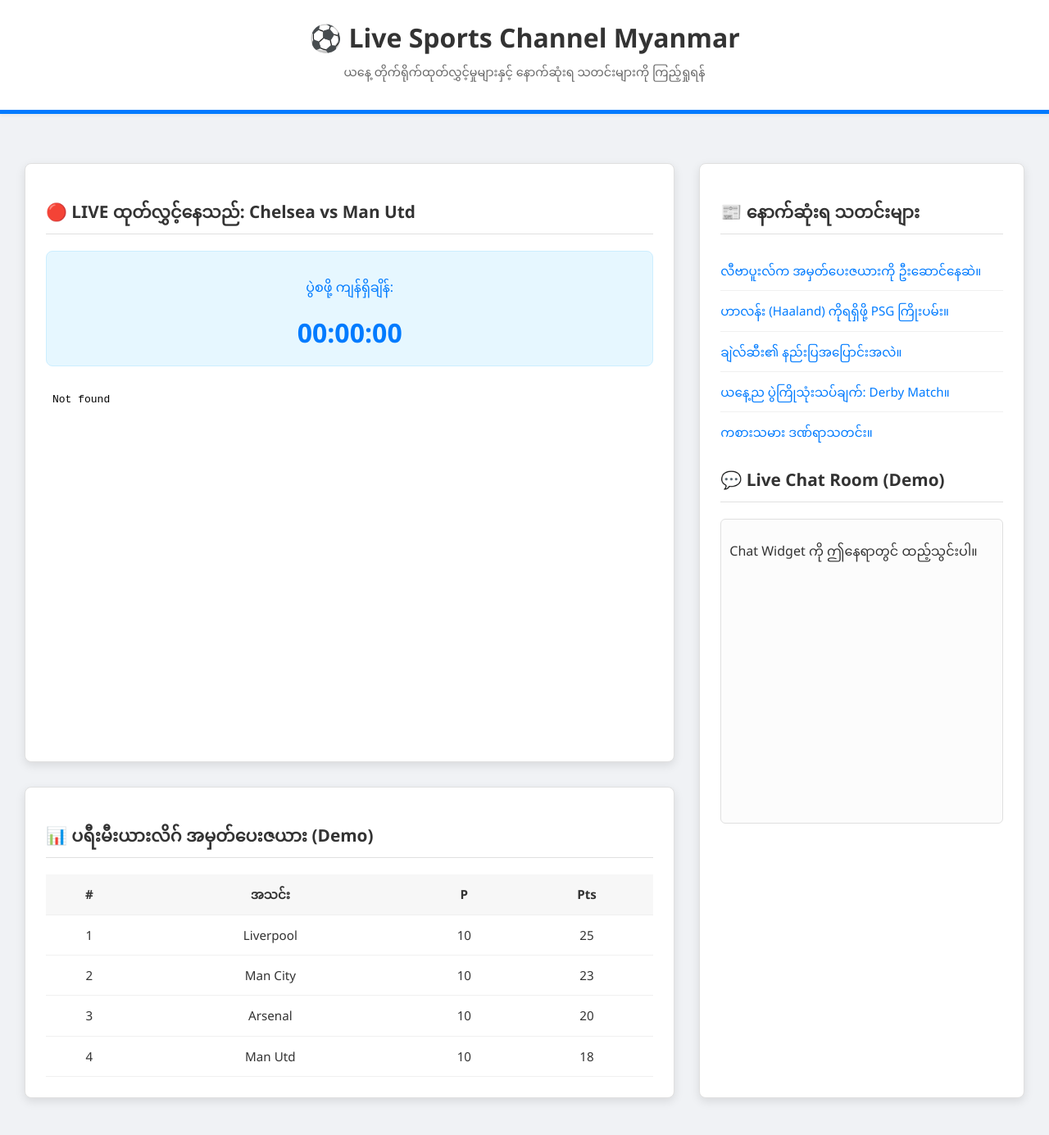
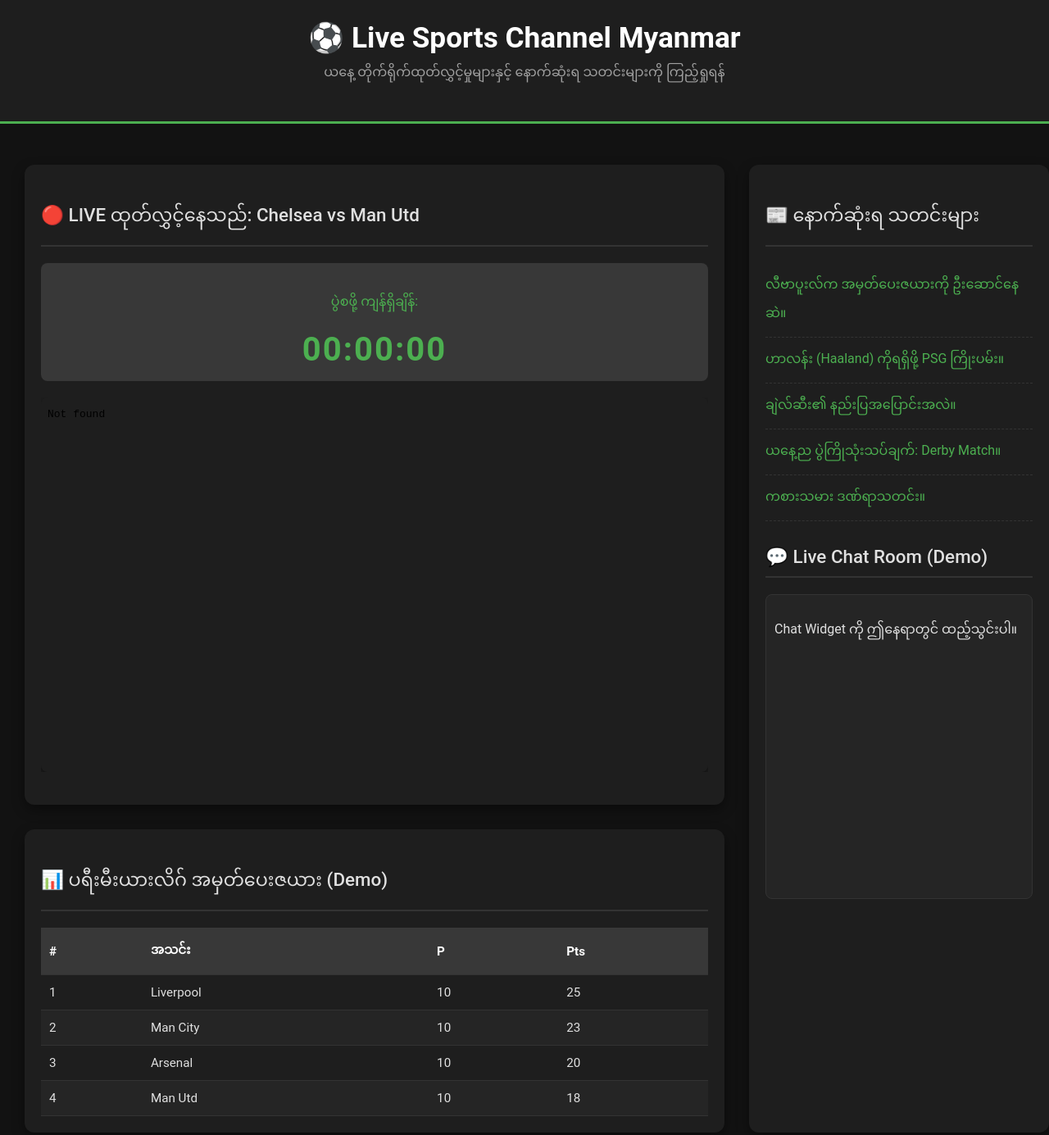
Before and after one commit to KP-CHANNEL-KP/live_tv, a plain HTML site: page index.html in a window 1280 px wide. Shown: the top 1385 px of the page at 82% size. Drawn offline with Linux system fonts and the light colour scheme.

Commit message:
Update live_style.css

```diff
--- a/live_style.css
+++ b/live_style.css
@@ -1,88 +1,84 @@
 /* Base Styles */
 body {
-    font-family: 'Segoe UI', Roboto, Helvetica, Arial, sans-serif; /* ပိုမို Clean ဖြစ်သော Font */
+    font-family: 'Roboto', sans-serif; /* ပိုမိုခေတ်မီသော Font ကို အသုံးပြုရန် (Link ထည့်ရန် လိုအပ်နိုင်သည်) */
     margin: 0;
     padding: 0;
-    background-color: #f0f2f5; /* အဖြူနု Background */
-    color: #333;
-    line-height: 1.6; /* စာကြောင်းခြား ပိုမို သက်တောင့်သက်သာဖြစ်စေရန် */
+    background-color: #121212; /* Dark Mode Background */
+    color: #e0e0e0; /* Light Gray Text */
 }
 
 a {
-    color: #007bff;
+    color: #4CAF50; /* အစိမ်းရောင် Link များ */
     text-decoration: none;
-    transition: color 0.2s;
+    transition: color 0.3s;
 }
 
 a:hover {
-    color: #0056b3;
-    text-decoration: underline;
+    color: #66BB6A;
+    text-decoration: none;
 }
 
-/* Header - Clean Look */
+/* Header */
 .live-header {
-    background: #ffffff; /* Header ကို အဖြူရောင်ထားခြင်း */
-    color: #333;
-    padding: 20px 0;
+    background: #1e1e1e; /* ပိုမိုနက်မှောင်သော Header */
+    color: white;
+    padding: 25px 0;
     text-align: center;
-    border-bottom: 5px solid #007bff; /* အပြာရောင် Accent Line */
-    box-shadow: 0 2px 4px rgba(0, 0, 0, 0.05);
+    border-bottom: 3px solid #4CAF50; /* အစိမ်းရောင် border (Accent Color) */
 }
 
 .live-header h1 {
     margin: 0;
-    font-size: 2em;
-    font-weight: 600; /* စာလုံးအလေးချိန် ချိန်ညှိခြင်း */
+    font-size: 2.2em;
+    font-weight: 700;
 }
 
 .live-header p {
     margin-top: 5px;
-    font-size: 0.9em;
-    color: #666;
+    font-size: 1em;
+    color: #a0a0a0;
 }
 
 /* Dashboard Layout (Grid) */
 .sports-dashboard {
     display: grid;
-    grid-template-columns: 2fr 1fr; /* Main Content 2/3, Sidebar 1/3 (ဥပမာ 66%/33%) */
+    grid-template-columns: 70% 30%; /* Layout အချိုးအစား မပြောင်းလဲပါ */
     gap: 30px;
     padding: 30px;
-    max-width: 1280px;
-    margin: 30px auto;
+    max-width: 1300px; /* အနံကို ပိုမိုချဲ့လိုက်သည် */
+    margin: 20px auto;
 }
 
 .main-content {
     display: flex;
     flex-direction: column;
-    gap: 30px; /* အပိုင်းများကြား နေရာခြားခြင်း */
+    gap: 30px;
 }
 
-/* Card Style - Clean and Elevated */
 .video-section, .table-section, .sidebar {
-    background: white;
-    padding: 25px; /* Padding ပိုပေးခြင်း */
-    border-radius: 8px;
-    box-shadow: 0 4px 12px rgba(0, 0, 0, 0.1); /* ပိုမိုနူးညံ့သော Shadow */
-    border: 1px solid #e0e0e0; /* နူးညံ့သော ဘောင် */
+    background: #1e1e1e; /* Darker Card Background */
+    padding: 20px;
+    border-radius: 12px; /* ပိုကြီးသော ကွေးညွှတ်မှု (Rounded Corners) */
+    box-shadow: 0 6px 15px rgba(0, 0, 0, 0.4); /* ပိုမိုထင်ရှားသော Shadow */
 }
 
 .section-title {
-    color: #333;
-    border-bottom: 1px solid #e0e0e0; /* နူးညံ့သော မျဉ်းသားခြင်း */
+    color: #e0e0e0;
+    border-bottom: 2px solid #333;
     padding-bottom: 10px;
     margin-bottom: 20px;
-    font-size: 1.3em;
-    font-weight: 600;
+    font-size: 1.4em;
+    font-weight: 500;
 }
 
 /* Video Player */
 .video-player-wrapper {
+    /* ... 16:9 Aspect Ratio Styles ... */
     position: relative;
     padding-bottom: 56.25%;
     height: 0;
     overflow: hidden;
     margin-bottom: 20px;
-    border-radius: 6px;
 }
 
 .video-player-wrapper iframe {
@@ -91,47 +87,49 @@
     left: 0;
     width: 100%;
     height: 100%;
-    /* iframe အတွက် ဘောင်မထားခြင်း */
+    border-radius: 8px;
+    box-shadow: 0 4px 10px rgba(0, 0, 0, 0.5);
 }
 
 /* Countdown Timer */
 .countdown-timer {
     text-align: center;
-    background: #e6f7ff; /* အပြာနုရောင် background */
-    color: #007bff;
+    background: #383838; /* Darker Timer Background */
+    color: #4CAF50; /* Accent Color */
     padding: 15px;
     border-radius: 8px;
     margin-bottom: 20px;
-    font-weight: 500;
-    border: 1px solid #cceeff;
 }
 
 .timer-display {
-    font-size: 2em;
+    font-size: 2.5em;
     font-weight: bold;
+    letter-spacing: 2px; /* စာလုံးခြား နည်းနည်း ခွာလိုက်သည် */
 }
 
 /* Table */
 table {
     width: 100%;
     border-collapse: collapse;
-    text-align: center; /* ဇယားထဲက စာများကို အလယ်တည့်တည့်ထားခြင်း */
+    text-align: left;
     font-size: 0.95em;
 }
 
 th, td {
-    padding: 12px 8px;
-    border-bottom: 1px solid #f0f0f0;
+    padding: 12px 10px;
+    border-bottom: 1px solid #333; /* Darker lines */
 }
 
 thead {
-    background-color: #f7f7f7;
-    color: #333;
-    font-weight: 600;
+    background-color: #383838;
+    color: white;
 }
 
+tbody tr:nth-child(even) {
+    background-color: #252525; /* ဇယား အစုံကွက်များအတွက် */
+}
 tbody tr:hover {
-    background-color: #fafafa;
+    background-color: #333;
 }
 
 /* Sidebar (News & Chat) */
@@ -141,38 +139,35 @@
 }
 
 .news-list li {
-    padding: 12px 0;
-    border-bottom: 1px solid #f0f0f0;
-    font-size: 0.95em;
-}
-
-.news-list li:last-child {
-    border-bottom: none;
+    padding: 10px 0;
+    border-bottom: 1px dashed #333;
 }
 
 .chat-box {
-    height: 350px;
-    background: #fcfcfc;
-    border: 1px solid #e0e0e0;
-    border-radius: 6px;
+    height: 350px; /* Chat Box အတွက် နေရာပေးခြင်း */
+    background: #252525;
+    border: 1px solid #333;
+    border-radius: 8px;
     padding: 10px;
     overflow-y: auto;
 }
 
-/* Footer */
-.live-footer {
-    background: #333;
-    color: #ccc;
-    text-align: center;
-    padding: 15px 0;
+.chat-title {
     margin-top: 30px;
 }
 
+/* Footer */
+.live-footer {
+    background: #1e1e1e;
+    color: #a0a0a0;
+    text-align: center;
+    padding: 20px 0;
+}
+
 /* Mobile Responsiveness */
-@media (max-width: 900px) {
+@media (max-width: 800px) {
     .sports-dashboard {
         grid-template-columns: 1fr;
         gap: 20px;
-        padding: 15px;
     }
 }
```
